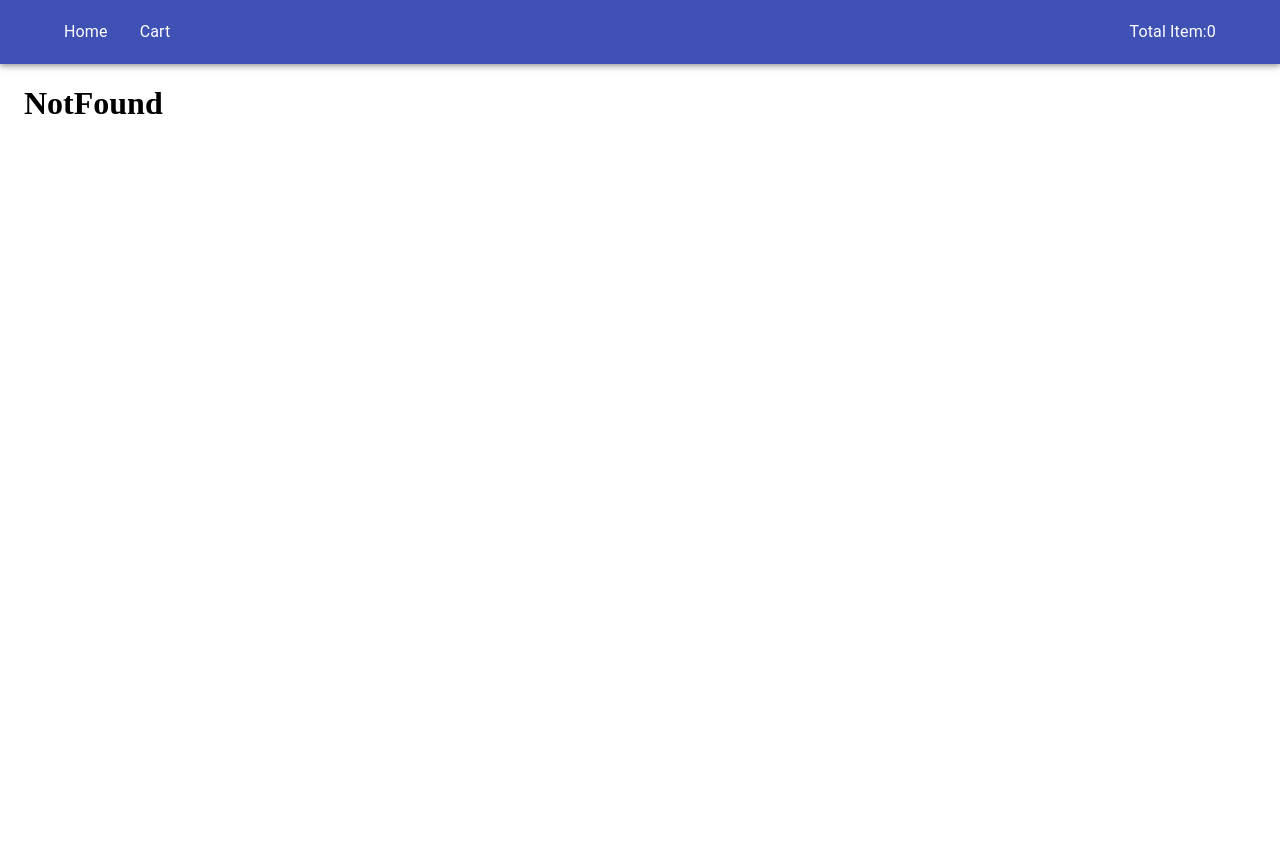
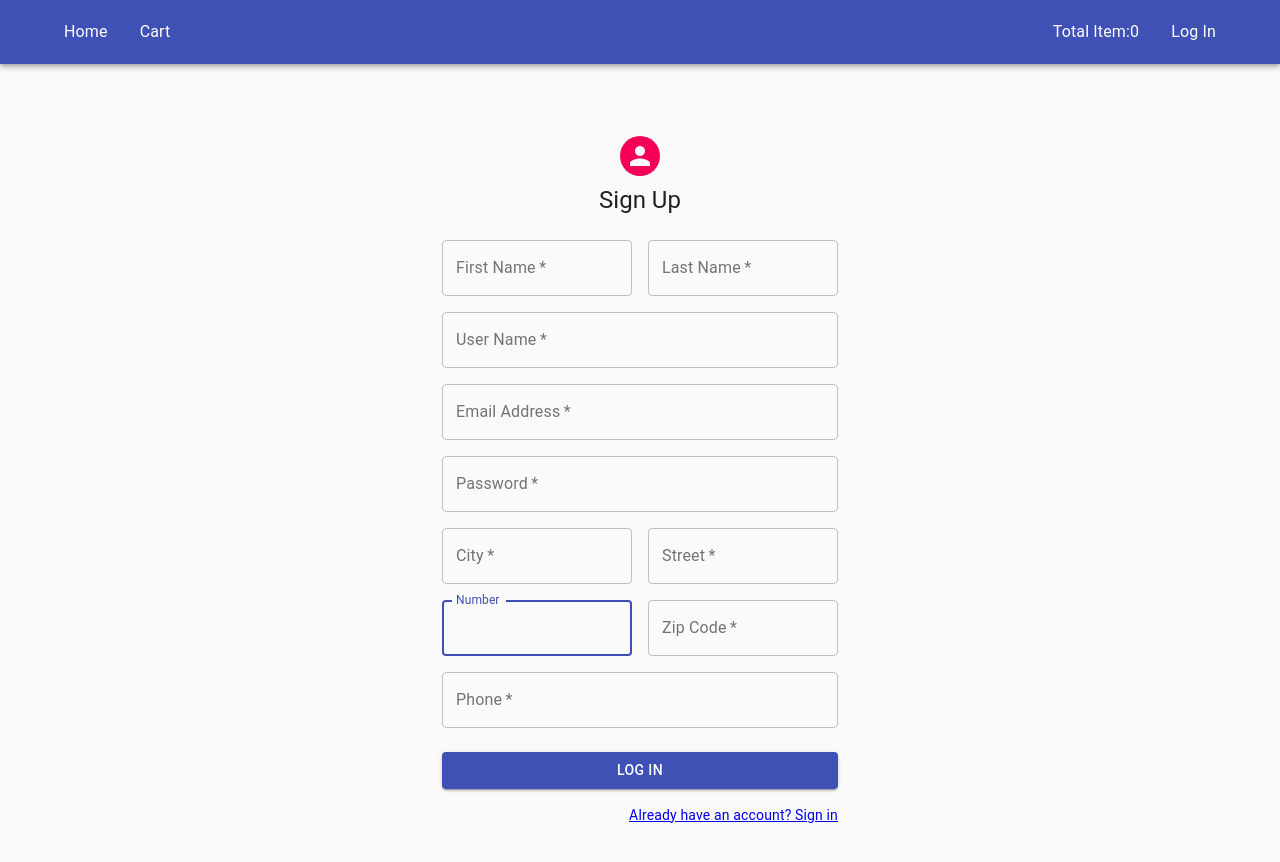
Before and after one commit to Nuruddin043/ecommerce-react-redux, a React (Create React App) app: page /signup in a window 1280 px wide. Before the commit this address led to /404. Shown: the top 862 px of the page. Before the commit the page ends 800 px from the top, so only its background shows below. Built offline with nearby package versions, Linux system fonts and the light colour scheme.

Commit message:
Added login-reg page

```diff
--- a/src/App.js
+++ b/src/App.js
@@ -10,7 +10,10 @@ import Layout from '../src/components/layout'
 import Product from '../src/containers/product'
 import NotFound from '../src/containers/not_found'
 import Cart from '../src/containers/cart'
-import ProductDetail from '../src/containers/product_details'
+import ProductDetail from '../src/containers/product_details';
+import Order from '../src/containers/order';
+import LogIn from '../src/containers/login';
+import SignUp from '../src/containers/signup';
 
 function App() {
   return (
@@ -26,6 +29,15 @@ function App() {
             <Route exact path={'/cart'}>
               <Cart />
             </Route>
+            <Route exact path={'/login'}>
+              <LogIn />
+            </Route>
+            <Route exact path={'/signup'}>
+              <SignUp />
+            </Route>
+            <Route exact path={'/order'}>
+              <Order />
+            </Route>
             <Route exact path={'/404'}>
               <NotFound />
             </Route>
--- a/src/components/navigation/index.js
+++ b/src/components/navigation/index.js
@@ -31,7 +31,9 @@ const Navigation = () => {
             <Grid item>
               <MenuItem onClick={() => routePage("/")}> Total Item:{count}</MenuItem>
             </Grid>
-
+            <Grid item>
+              <MenuItem onClick={() => routePage("/login")}> Log In</MenuItem>
+            </Grid>
 
           </Grid>
         </Toolbar>
--- a/src/containers/cart/index.js
+++ b/src/containers/cart/index.js
@@ -40,7 +40,7 @@ const Product=()=>{
                       <CardActionArea onClick={()=>handleClick(product.id)}>
                         <CardMedia
                           className={classes.media}
-                          image={product.image}
+                          image={'http://127.0.0.1:8080'+product.image}
                           title="Contemplative Reptile"
                         />
                         <CardContent>
--- /dev/null
+++ b/src/containers/login/index.js
@@ -0,0 +1,97 @@
+import React from "react";
+import {
+  Avatar,
+  CssBaseline,
+  Typography,
+  Container,
+  Box,
+  Grid,
+  makeStyles,
+  Button,
+  TextField,
+  Link,
+} from "@material-ui/core";
+import {Link as RouteLink} from 'react-router-dom'
+const useStyles = makeStyles((theme) => ({
+  paper: {
+    marginTop: theme.spacing(8),
+    display: "flex",
+    flexDirection: "column",
+    alignItems: "center",
+  },
+  avatar: {
+    margin: theme.spacing(1),
+    backgroundColor: theme.palette.secondary.main,
+  },
+  form: {
+    width: "100%", // Fix IE 11 issue.
+    marginTop: theme.spacing(3),
+  },
+  submit: {
+    margin: theme.spacing(3, 0, 2),
+  },
+}));
+const LogIn = () => {
+  const classes = useStyles();
+
+  return (
+    <Container component="main" maxWidth="xs">
+      <CssBaseline />
+      <div className={classes.paper}>
+        <Avatar className={classes.avatar}></Avatar>
+        <Typography component="h1" variant="h5">
+          Log in
+        </Typography>
+        <form className={classes.form} noValidate>
+          <Grid container spacing={2}>
+
+            <Grid item xs={12}>
+              <TextField
+                variant="outlined"
+                required
+                fullWidth
+                id="email"
+                label="Email Address"
+                name="email"
+                autoComplete="email"
+              />
+            </Grid>
+            <Grid item xs={12}>
+              <TextField
+                variant="outlined"
+                required
+                fullWidth
+                name="password"
+                label="Password"
+                type="password"
+                id="password"
+                autoComplete="current-password"
+              />
+            </Grid>
+          </Grid>
+          <Button
+            type="submit"
+            fullWidth
+            variant="contained"
+            color="primary"
+            className={classes.submit}
+          >
+            Log In
+          </Button>
+          <Grid container justify="flex-end">
+            <Grid item>
+              <RouteLink to="/signup" >
+                Don't have an account? Sign up
+              </RouteLink>
+            </Grid>
+          </Grid>
+        </form>
+      </div>
+      <Box mt={5}>
+
+      </Box>
+    </Container>
+  );
+};
+
+export default LogIn;
--- /dev/null
+++ b/src/containers/order/index.js
@@ -0,0 +1,8 @@
+const Order = () => {
+    return ( <>
+        order
+    </>
+     );
+}
+
+export default Order;
--- a/src/containers/product/index.js
+++ b/src/containers/product/index.js
@@ -40,11 +40,11 @@ const Product=()=>{
             {productList && productList.map((product, index) => {
                    return <Grid item md={4} sm={6} key={index} >
                     <Card className={classes.root}>
-                      <CardActionArea onClick={()=>handleClick(product.id)}>
+                      <CardActionArea onClick={()=>handleClick(product._id)}>
                         <CardMedia
                           className={classes.media}
-                          image={product.image}
-                          title="Contemplative Reptile"
+                          image={'http://127.0.0.1:8080'+product.image}
+
                         />
                         <CardContent>
                           <Typography gutterBottom variant="h6" style={{fontSize:'16px'}} >
--- a/src/containers/product_details/index.js
+++ b/src/containers/product_details/index.js
@@ -45,7 +45,7 @@ const ProductDetail=()=>{
                             component="img"
                             alt={selectedProduct.title}
                             height="400"
-                            image={selectedProduct.image}
+                            image={'http://127.0.0.1:8080'+selectedProduct.image}
                             title={selectedProduct.title}
                         />
                         <CardContent>
@@ -54,7 +54,7 @@ const ProductDetail=()=>{
                             </Typography>
                             <Typography variant="body2" color="textSecondary" component="p">
                              {selectedProduct.description}
-                             {selectedProduct.category}
+                             {selectedProduct.category.name}
                              <br />
                             </Typography>
                             <Typography variant="h6" color="primary" component="p">
--- /dev/null
+++ b/src/containers/signup/index.js
@@ -0,0 +1,190 @@
+import React from "react";
+import {
+  Avatar,
+  CssBaseline,
+  Typography,
+  Container,
+  Box,
+  Grid,
+  makeStyles,
+  Button,
+  TextField,
+} from "@material-ui/core";
+import {Link as RouteLink} from 'react-router-dom'
+const useStyles = makeStyles((theme) => ({
+  paper: {
+    marginTop: theme.spacing(8),
+    display: "flex",
+    flexDirection: "column",
+    alignItems: "center",
+  },
+  avatar: {
+    margin: theme.spacing(1),
+    backgroundColor: theme.palette.secondary.main,
+  },
+  form: {
+    width: "100%", // Fix IE 11 issue.
+    marginTop: theme.spacing(3),
+  },
+  submit: {
+    margin: theme.spacing(3, 0, 2),
+  },
+}));
+const SignUp = () => {
+  const classes = useStyles();
+
+
+  return (
+    <Container component="main" maxWidth="xs">
+      <CssBaseline />
+      <div className={classes.paper}>
+        <Avatar className={classes.avatar}></Avatar>
+        <Typography component="h1" variant="h5">
+          Sign Up
+        </Typography>
+        <form className={classes.form} noValidate>
+          <Grid container spacing={2}>
+          <Grid item xs={12} sm={6}>
+              <TextField
+                autoComplete="fname"
+                name="firstName"
+                variant="outlined"
+                required
+                fullWidth
+                id="firstName"
+                label="First Name"
+                autoFocus
+              />
+            </Grid>
+            <Grid item xs={12} sm={6}>
+              <TextField
+                variant="outlined"
+                required
+                fullWidth
+                id="lastName"
+                label="Last Name"
+                name="lastName"
+                autoComplete="lname"
+              />
+            </Grid>
+            <Grid item xs={12}>
+              <TextField
+                variant="outlined"
+                required
+                fullWidth
+                id="user_name"
+                label="User Name"
+                name="user_name"
+                autoComplete="user_name"
+              />
+            </Grid>
+            <Grid item xs={12}>
+              <TextField
+                variant="outlined"
+                required
+                fullWidth
+                id="email"
+                label="Email Address"
+                name="email"
+                autoComplete="email"
+              />
+            </Grid>
+            <Grid item xs={12}>
+              <TextField
+                variant="outlined"
+                required
+                fullWidth
+                name="password"
+                label="Password"
+                type="password"
+                id="password"
+                autoComplete="current-password"
+              />
+            </Grid>
+
+            <Grid item xs={12} sm={6}>
+              <TextField
+                autoComplete="city"
+                name="city"
+                variant="outlined"
+                required
+                fullWidth
+                id="city"
+                label="City"
+                autoFocus
+              />
+            </Grid>
+            <Grid item xs={12} sm={6}>
+              <TextField
+                variant="outlined"
+                required
+                fullWidth
+                id="street"
+                label="Street"
+                name="street"
+                autoComplete="street"
+              />
+            </Grid>
+
+
+            <Grid item xs={12} sm={6}>
+              <TextField
+                autoComplete="number"
+                name="number"
+                variant="outlined"
+                fullWidth
+                id="number"
+                label="Number"
+                autoFocus
+              />
+            </Grid>
+            <Grid item xs={12} sm={6}>
+              <TextField
+                variant="outlined"
+                required
+                fullWidth
+                id="zipcode"
+                label="Zip Code"
+                name="zipcode"
+                autoComplete="zipcode"
+              />
+            </Grid>
+
+            <Grid item xs={12}>
+              <TextField
+                variant="outlined"
+                required
+                fullWidth
+                id="phone"
+                label="Phone"
+                name="phone"
+                autoComplete="Phone"
+              />
+            </Grid>
+          </Grid>
+          <Button
+            type="submit"
+            fullWidth
+            variant="contained"
+            color="primary"
+            className={classes.submit}
+          >
+            Log In
+          </Button>
+          <Grid container justify="flex-end">
+            <Grid item>
+              <RouteLink to="/login" >
+              Already have an account? Sign in
+              </RouteLink>
+            </Grid>
+          </Grid>
+        </form>
+      </div>
+      <Box mt={5}>
+
+      </Box>
+    </Container>
+  );
+};
+
+export default SignUp;
--- a/src/store/action/productAction.js
+++ b/src/store/action/productAction.js
@@ -4,14 +4,14 @@ import {setLoader} from './loaderAction'
 
 export const storeAllProduct=()=>async(dispatch,getStore)=>{
     dispatch(setLoader(true));
-    let {data}=await axios.get('http://54.162.199.74/products')
+    let {data}=await axios.get('http://127.0.0.1:8080/products')
     dispatch(storeProductList(data));
     dispatch(setLoader(false));
 }
 
 export const storeSingleProduct=(id)=>async(dispatch,getStore)=>{
     dispatch(setLoader(true));
-    let {data}=await axios.get(`http://54.162.199.74/products/${id}`)
+    let {data}=await axios.get(`http://127.0.0.1:8080/products/${id}`)
     dispatch(storeProduct(data));
     dispatch(setLoader(false));
 }
```
